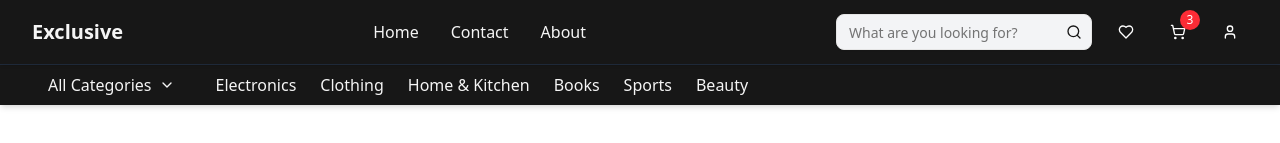
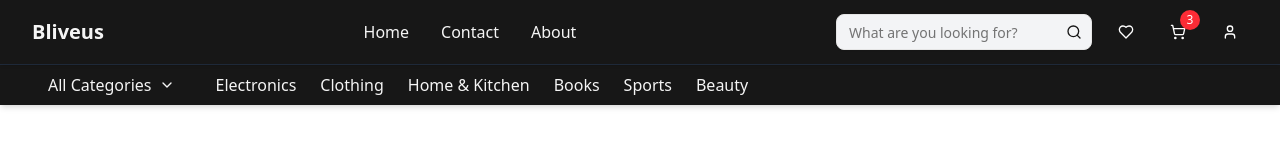
Before and after one commit to srikanthsoft2001/client, a React (Vite) app: page /wishlist in a window 1280 px wide. Shown: the top 143 px of the page. Built offline with nearby package versions, Linux system fonts and the light colour scheme.

Commit message:
Your commit message here

```diff
--- a/src/components/Navbar.tsx
+++ b/src/components/Navbar.tsx
@@ -45,7 +45,7 @@ const Navbar = () => {
                 {isMenuOpen ? <X size={24} /> : <Menu size={24} />}
               </Button>
               <Link to="/" className="font-bold text-xl">
-                Exclusive
+                Bliveus
               </Link>
             </div>
 
```
